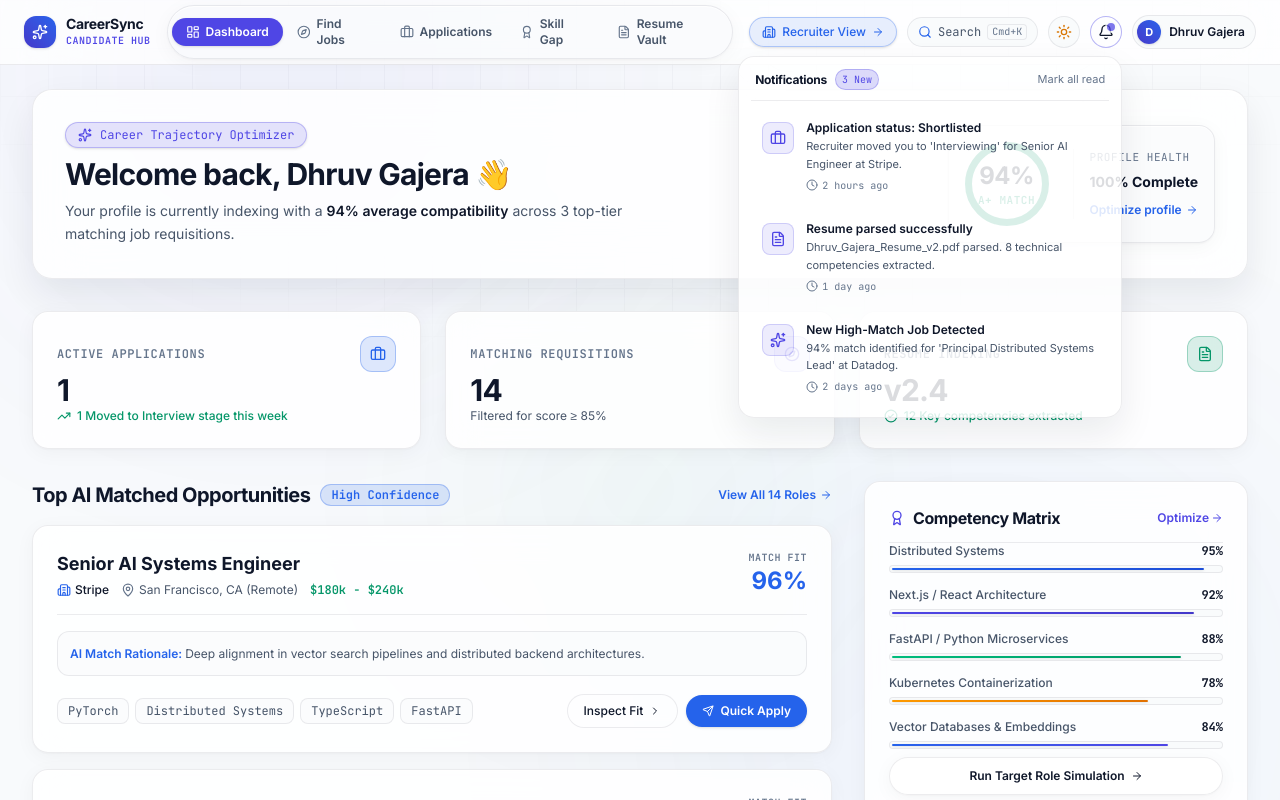
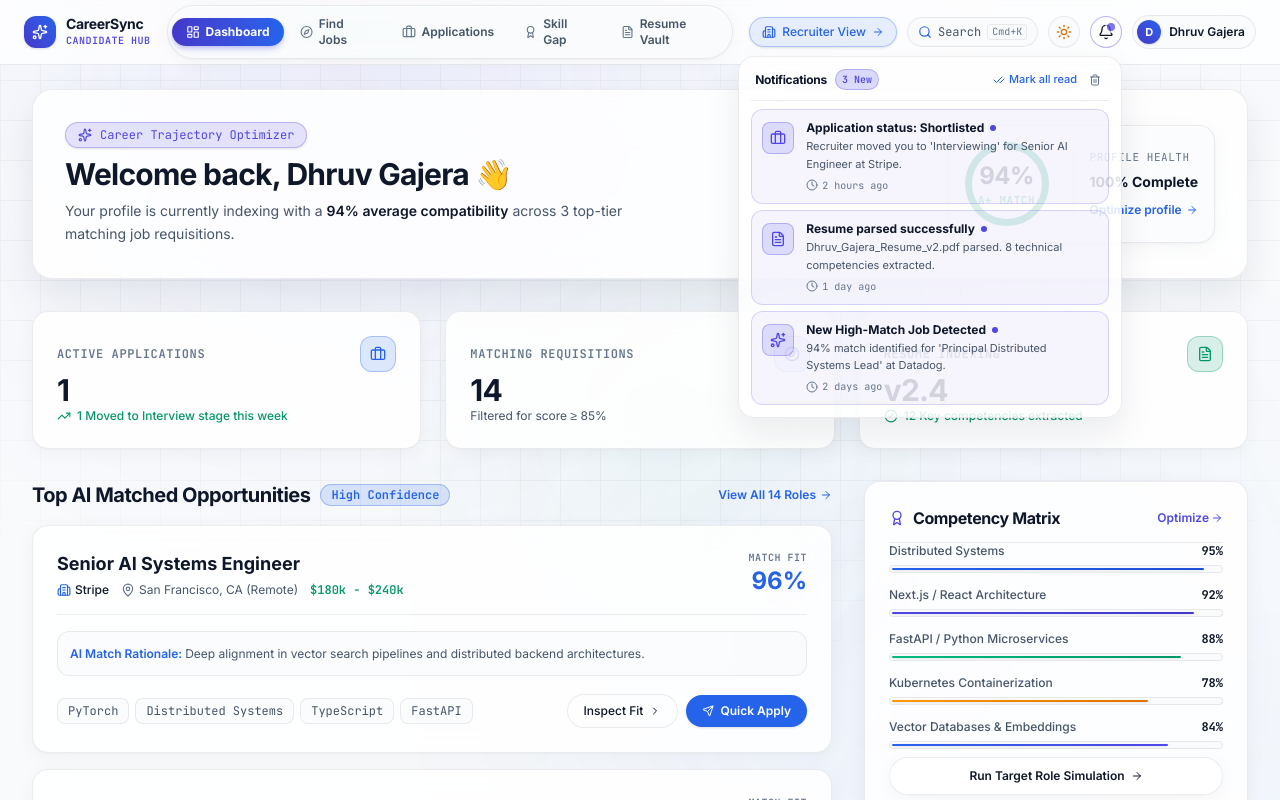
Before and after one commit to CareerSyncAI/AI-Job-Matcher, a Next.js app in the folder frontend/: page /app/dashboard in a window 1280 px wide. Both pictures are taken after a click on the button 1106 px from the left and 32 px from the top of the page. Shown: the top 800 px of the page. Built offline with nearby package versions, Linux system fonts and the light colour scheme.

Commit message:
feat(ui): add interactive notification management and refine liquid ambient grid overlays

```diff
--- a/frontend/src/components/layout/ApplicantHeader.tsx
+++ b/frontend/src/components/layout/ApplicantHeader.tsx
@@ -15,16 +15,28 @@
   Sun,
   Moon,
   Sparkles,
-  User,
   Clock,
   Search,
   Menu,
   X,
   ArrowRight,
-  Building2
+  Building2,
+  Check,
+  CheckCheck,
+  Trash2
 } from "lucide-react";
 import { cn } from "@/lib/utils";
 import { AnimatePresence, motion } from "framer-motion";
+
+interface NotificationItem {
+  id: string;
+  title: string;
+  description: string;
+  time: string;
+  icon: any;
+  link: string;
+  isRead: boolean;
+}
 
 export const ApplicantHeader: React.FC = () => {
   const pathname = usePathname();
@@ -32,15 +44,47 @@
   const { theme, cycleTheme } = useTheme();
   const [mobileMenuOpen, setMobileMenuOpen] = useState(false);
   const [showNotifications, setShowNotifications] = useState(false);
+  const notificationRef = React.useRef<HTMLDivElement>(null);
 
-  const notifications = [
+  // Close notifications on click outside or touch outside
+  React.useEffect(() => {
+    const handleOutsideClick = (event: MouseEvent | TouchEvent) => {
+      if (
+        notificationRef.current &&
+        !notificationRef.current.contains(event.target as Node)
+      ) {
+        setShowNotifications(false);
+      }
+    };
+
+    const handleKeyDown = (event: KeyboardEvent) => {
+      if (event.key === "Escape") {
+        setShowNotifications(false);
+      }
+    };
+
+    if (showNotifications) {
+      document.addEventListener("mousedown", handleOutsideClick);
+      document.addEventListener("touchstart", handleOutsideClick);
+      document.addEventListener("keydown", handleKeyDown);
+    }
+
+    return () => {
+      document.removeEventListener("mousedown", handleOutsideClick);
+      document.removeEventListener("touchstart", handleOutsideClick);
+      document.removeEventListener("keydown", handleKeyDown);
+    };
+  }, [showNotifications]);
+
+  const [notifications, setNotifications] = useState<NotificationItem[]>([
     {
       id: "notif-1",
       title: "Application status: Shortlisted",
       description: "Recruiter moved you to 'Interviewing' for Senior AI Engineer at Stripe.",
       time: "2 hours ago",
       icon: Briefcase,
-      link: "/app/applications"
+      link: "/app/applications",
+      isRead: false
     },
     {
       id: "notif-2",
@@ -48,7 +92,8 @@
       description: "Dhruv_Gajera_Resume_v2.pdf parsed. 8 technical competencies extracted.",
       time: "1 day ago",
       icon: FileText,
-      link: "/app/resume"
+      link: "/app/resume",
+      isRead: false
     },
     {
       id: "notif-3",
@@ -56,9 +101,32 @@
       description: "94% match identified for 'Principal Distributed Systems Lead' at Datadog.",
       time: "2 days ago",
       icon: Sparkles,
-      link: "/app/jobs"
+      link: "/app/jobs",
+      isRead: false
     }
-  ];
+  ]);
+
+  const unreadCount = notifications.filter((n) => !n.isRead).length;
+
+  const markAllAsRead = () => {
+    setNotifications((prev) => prev.map((n) => ({ ...n, isRead: true })));
+  };
+
+  const markAsRead = (id: string) => {
+    setNotifications((prev) =>
+      prev.map((n) => (n.id === id ? { ...n, isRead: true } : n))
+    );
+  };
+
+  const dismissNotification = (e: React.MouseEvent, id: string) => {
+    e.preventDefault();
+    e.stopPropagation();
+    setNotifications((prev) => prev.filter((n) => n.id !== id));
+  };
+
+  const clearAllNotifications = () => {
+    setNotifications([]);
+  };
 
   const navItems = [
     { label: "Dashboard", href: "/app/dashboard", icon: LayoutDashboard },
@@ -92,9 +160,9 @@
         </div>
 
         {/* =========================================================================
-            2. Center: Segmented Floating Navigation Dock (No scrollbar, perfectly centered)
+            2. Center: Segmented Floating Navigation Dock
            ========================================================================= */}
-        <nav className="hidden lg:flex items-center bg-ink-base/70 border border-ink-border p-1 rounded-full shadow-glass-sm">
+        <nav className="hidden lg:flex items-center bg-ink-base/80 border border-ink-border p-1 rounded-full shadow-glass-sm gap-0.5">
           {navItems.map((item) => {
             const isActive = pathname === item.href || (item.href !== "/app/dashboard" && pathname.startsWith(item.href));
             const Icon = item.icon;
@@ -103,13 +171,13 @@
                 key={item.href}
                 href={item.href}
                 className={cn(
-                  "relative flex items-center gap-1.5 px-3.5 py-1.5 rounded-full text-xs font-semibold transition-all duration-200",
+                  "group relative flex items-center gap-1.5 px-3.5 py-1.5 rounded-full text-xs font-semibold transition-all duration-200 cursor-pointer select-none",
                   isActive
-                    ? "bg-aperture-500 text-white shadow-sm"
-                    : "text-text-secondary hover:text-text-primary hover:bg-white/5"
+                    ? "bg-gradient-to-r from-aperture-600 to-signal-500 text-white shadow-md shadow-aperture-500/25 font-bold"
+                    : "text-text-secondary hover:text-aperture-500 hover:bg-aperture-500/15 dark:hover:bg-aperture-500/20 active:scale-95"
                 )}
               >
-                <Icon className={cn("w-3.5 h-3.5", isActive ? "text-white" : "text-text-tertiary")} />
+                <Icon className={cn("w-3.5 h-3.5 transition-colors duration-150", isActive ? "text-white" : "text-text-tertiary group-hover:text-aperture-500")} />
                 <span>{item.label}</span>
               </Link>
             );
@@ -137,7 +205,7 @@
             onClick={() => {
               window.dispatchEvent(new KeyboardEvent("keydown", { key: "k", metaKey: true }));
             }}
-            className="hidden xl:flex items-center gap-1.5 px-2.5 py-1.5 rounded-full bg-ink-base/80 border border-ink-border text-xs text-text-secondary hover:text-text-primary hover:border-signal-500/40 transition-all font-mono"
+            className="hidden xl:flex items-center gap-1.5 px-2.5 py-1.5 rounded-full bg-ink-base/80 border border-ink-border text-xs text-text-secondary hover:text-text-primary hover:border-signal-500/40 transition-all font-mono cursor-pointer"
             title="Quick Search (Cmd+K)"
           >
             <Search className="w-3.5 h-3.5 text-signal-500" />
@@ -160,8 +228,8 @@
             )}
           </button>
 
-          {/* Notifications Trigger */}
-          <div className="relative shrink-0">
+          {/* Notifications Popover */}
+          <div className="relative shrink-0" ref={notificationRef}>
             <button
               onClick={() => setShowNotifications(!showNotifications)}
               className={cn(
@@ -171,7 +239,9 @@
               title="Notifications"
             >
               <Bell className="w-4 h-4" />
+              {unreadCount > 0 && (
                 <span className="absolute top-1.5 right-1.5 w-2 h-2 rounded-full bg-aperture-500 animate-pulse ring-2 ring-ink-base" />
+              )}
             </button>
 
             <AnimatePresence>
@@ -181,35 +251,102 @@
                   animate={{ opacity: 1, y: 0, scale: 1 }}
                   exit={{ opacity: 0, y: 8, scale: 0.96 }}
                   transition={{ duration: 0.15 }}
-                  className="absolute right-0 mt-2 w-80 sm:w-96 glass-panel border border-ink-border shadow-glass-lg rounded-2xl p-3 z-50 max-h-[80vh] overflow-y-auto"
+                  className="absolute right-0 mt-2 w-80 sm:w-96 glass-panel border border-ink-border shadow-glass-lg rounded-2xl p-3 z-50 max-h-[80vh] overflow-y-auto no-scrollbar"
                 >
+                  {/* Notifications Header */}
                   <div className="flex items-center justify-between pb-2.5 mb-2 border-b border-ink-border px-1">
                     <div className="flex items-center gap-2">
                       <span className="text-xs font-bold text-text-primary tracking-tight">Notifications</span>
-                      <span className="text-[10px] font-mono px-1.5 py-0.5 rounded-full bg-aperture-500/20 text-aperture-500 border border-aperture-500/30">
-                        {notifications.length} New
-                      </span>
-                    </div>
-                    <span className="text-[11px] text-text-tertiary hover:text-text-secondary cursor-pointer">
-                      Mark all read
+                      <span className={cn(
+                        "text-[10px] font-mono px-1.5 py-0.5 rounded-full border font-semibold",
+                        unreadCount > 0
+                          ? "bg-aperture-500/20 text-aperture-500 border-aperture-500/30"
+                          : "bg-white/5 text-text-tertiary border-ink-border"
+                      )}>
+                        {unreadCount > 0 ? `${unreadCount} New` : "All read"}
                       </span>
                     </div>
 
+                    <div className="flex items-center gap-2">
+                      {/* Mark all read button with proper disabled logic */}
+                      <button
+                        onClick={markAllAsRead}
+                        disabled={unreadCount === 0}
+                        className={cn(
+                          "text-[11px] font-medium flex items-center gap-1 transition-colors select-none",
+                          unreadCount > 0
+                            ? "text-signal-500 hover:text-signal-600 cursor-pointer hover:underline"
+                            : "text-text-tertiary/40 cursor-not-allowed"
+                        )}
+                        title={unreadCount > 0 ? "Mark all as read" : "All notifications are already read"}
+                      >
+                        <CheckCheck className="w-3 h-3" />
+                        <span>Mark all read</span>
+                      </button>
+
+                      {notifications.length > 0 && (
+                        <button
+                          onClick={clearAllNotifications}
+                          className="text-text-tertiary hover:text-danger p-1 rounded transition-colors cursor-pointer"
+                          title="Clear all notifications"
+                        >
+                          <Trash2 className="w-3 h-3" />
+                        </button>
+                      )}
+                    </div>
+                  </div>
+
+                  {/* Notifications List */}
                   <div className="space-y-1.5">
-                    {notifications.map((n) => {
+                    {notifications.length === 0 ? (
+                      <div className="py-8 text-center space-y-2">
+                        <div className="w-10 h-10 rounded-full bg-white/5 border border-ink-border flex items-center justify-center mx-auto text-text-tertiary">
+                          <Check className="w-5 h-5" />
+                        </div>
+                        <p className="text-xs font-semibold text-text-primary">All caught up!</p>
+                        <p className="text-[11px] text-text-tertiary max-w-[200px] mx-auto">
+                          You have no pending notifications right now.
+                        </p>
+                      </div>
+                    ) : (
+                      notifications.map((n) => {
                         const Icon = n.icon;
                         return (
                           <Link
                             key={n.id}
                             href={n.link}
-                          onClick={() => setShowNotifications(false)}
-                          className="flex items-start gap-3 p-2.5 rounded-xl hover:bg-white/5 transition-colors group text-left border border-transparent hover:border-ink-border"
+                            onClick={() => {
+                              markAsRead(n.id);
+                              setShowNotifications(false);
+                            }}
+                            className={cn(
+                              "flex items-start gap-3 p-2.5 rounded-xl transition-all group text-left border relative",
+                              n.isRead
+                                ? "bg-transparent hover:bg-white/5 border-transparent hover:border-ink-border opacity-75 hover:opacity-100"
+                                : "bg-aperture-500/5 hover:bg-aperture-500/10 border-aperture-500/20"
+                            )}
                           >
-                          <div className="w-8 h-8 rounded-lg bg-aperture-500/10 border border-aperture-500/20 flex items-center justify-center text-aperture-500 shrink-0 mt-0.5">
+                            <div className={cn(
+                              "w-8 h-8 rounded-lg border flex items-center justify-center shrink-0 mt-0.5",
+                              n.isRead
+                                ? "bg-white/5 border-ink-border text-text-tertiary"
+                                : "bg-aperture-500/15 border-aperture-500/30 text-aperture-500"
+                            )}>
                               <Icon className="w-4 h-4" />
                             </div>
-                          <div className="flex-1 min-w-0">
-                            <p className="text-xs font-semibold text-text-primary truncate">{n.title}</p>
+
+                            <div className="flex-1 min-w-0 pr-4">
+                              <div className="flex items-center gap-1.5">
+                                <p className={cn(
+                                  "text-xs truncate",
+                                  n.isRead ? "font-medium text-text-secondary" : "font-bold text-text-primary"
+                                )}>
+                                  {n.title}
+                                </p>
+                                {!n.isRead && (
+                                  <span className="w-1.5 h-1.5 rounded-full bg-aperture-500 shrink-0" />
+                                )}
+                              </div>
                               <p className="text-[11px] text-text-secondary leading-relaxed line-clamp-2 mt-0.5 font-sans">
                                 {n.description}
                               </p>
@@ -217,9 +354,19 @@
                                 <Clock className="w-3 h-3" /> {n.time}
                               </span>
                             </div>
+
+                            {/* Dismiss single notification button */}
+                            <button
+                              onClick={(e) => dismissNotification(e, n.id)}
+                              className="opacity-0 group-hover:opacity-100 p-1 rounded text-text-tertiary hover:text-text-primary hover:bg-white/10 transition-all absolute top-2 right-2 cursor-pointer"
+                              title="Dismiss"
+                            >
+                              <X className="w-3 h-3" />
+                            </button>
                           </Link>
                         );
-                    })}
+                      })
+                    )}
                   </div>
                 </motion.div>
               )}
--- a/frontend/src/components/layout/LiquidBackground.tsx
+++ b/frontend/src/components/layout/LiquidBackground.tsx
@@ -9,16 +9,24 @@
       className="fixed inset-0 -z-50 overflow-hidden pointer-events-none bg-[var(--ink-base)] transition-colors duration-500 will-change-transform"
       style={{ contain: 'strict' }}
     >
-      {/* Background Architectural Grid Pattern */}
+      {/* Subtle Ambient Gradient Underlay */}
       <div
-        className="absolute inset-0 opacity-[0.025] [mask-image:radial-gradient(ellipse_60%_50%_at_50%_0%,#000_70%,transparent_100%)]"
+        className="absolute inset-0 opacity-35"
         style={{
-          backgroundImage: `linear-gradient(to right, var(--text-primary) 1px, transparent 1px), linear-gradient(to bottom, var(--text-primary) 1px, transparent 1px)`,
-          backgroundSize: '48px 48px',
+          backgroundImage: `radial-gradient(ellipse 80% 60% at 50% 0%, rgba(99, 102, 241, 0.08) 0%, transparent 80%), radial-gradient(ellipse 60% 40% at 100% 100%, rgba(59, 130, 246, 0.06) 0%, transparent 70%)`
         }}
       />
 
-      {/* Mesh Gradient Orb 1: Upper Left */}
+      {/* Engineering Grid Pattern (Balanced Subtle Contrast) */}
+      <div
+        className="absolute inset-0 opacity-[0.035] dark:opacity-[0.045] [mask-image:radial-gradient(ellipse_80%_70%_at_50%_20%,#000_60%,transparent_100%)]"
+        style={{
+          backgroundImage: `linear-gradient(to right, var(--text-primary) 1px, transparent 1px), linear-gradient(to bottom, var(--text-primary) 1px, transparent 1px)`,
+          backgroundSize: '40px 40px',
+        }}
+      />
+
+      {/* Mesh Gradient Orb 1: Upper Left (Aperture / Indigo Glow) */}
       <motion.div
         animate={{
           scale: [1, 1.15, 1],
@@ -26,14 +34,14 @@
           y: [0, -30, 0],
         }}
         transition={{ duration: 22, repeat: Infinity, ease: 'easeInOut' }}
-        className="absolute top-[-15%] left-[-10%] w-[55%] h-[55%] rounded-full blur-[130px] opacity-[0.14] will-change-transform"
+        className="absolute top-[-10%] left-[-5%] w-[55%] h-[55%] rounded-full blur-[130px] opacity-[0.16] dark:opacity-[0.18] will-change-transform"
         style={{
-          background: 'radial-gradient(circle, var(--aperture-500) 0%, transparent 70%)',
+          background: 'radial-gradient(circle, var(--aperture-500) 0%, transparent 65%)',
           transform: 'translateZ(0)'
         }}
       />
 
-      {/* Mesh Gradient Orb 2: Lower Right */}
+      {/* Mesh Gradient Orb 2: Lower Right (Signal / Electric Blue Glow) */}
       <motion.div
         animate={{
           scale: [1, 1.2, 1],
@@ -41,14 +49,14 @@
           y: [0, 45, 0],
         }}
         transition={{ duration: 28, repeat: Infinity, ease: 'easeInOut' }}
-        className="absolute bottom-[-15%] right-[-10%] w-[60%] h-[60%] rounded-full blur-[140px] opacity-[0.12] will-change-transform"
+        className="absolute bottom-[-10%] right-[-5%] w-[60%] h-[60%] rounded-full blur-[140px] opacity-[0.14] dark:opacity-[0.16] will-change-transform"
         style={{
-          background: 'radial-gradient(circle, var(--signal-500) 0%, transparent 70%)',
+          background: 'radial-gradient(circle, var(--signal-500) 0%, transparent 65%)',
           transform: 'translateZ(0)'
         }}
       />
 
-      {/* Mesh Gradient Orb 3: Center Ambient Glow */}
+      {/* Mesh Gradient Orb 3: Center Ambient Glow (Emerald Accent) */}
       <motion.div
         animate={{
           scale: [1, 1.1, 1],
@@ -56,9 +64,9 @@
           y: [0, 30, 0],
         }}
         transition={{ duration: 18, repeat: Infinity, ease: 'easeInOut' }}
-        className="absolute top-[35%] left-[25%] w-[45%] h-[45%] rounded-full blur-[110px] opacity-[0.06] will-change-transform"
+        className="absolute top-[30%] left-[30%] w-[40%] h-[40%] rounded-full blur-[110px] opacity-[0.08] dark:opacity-[0.10] will-change-transform"
         style={{
-          background: 'radial-gradient(circle, var(--success) 0%, transparent 70%)',
+          background: 'radial-gradient(circle, var(--success) 0%, transparent 65%)',
           transform: 'translateZ(0)'
         }}
       />
```
Lines whose indentation alone changed are shown as unchanged.
